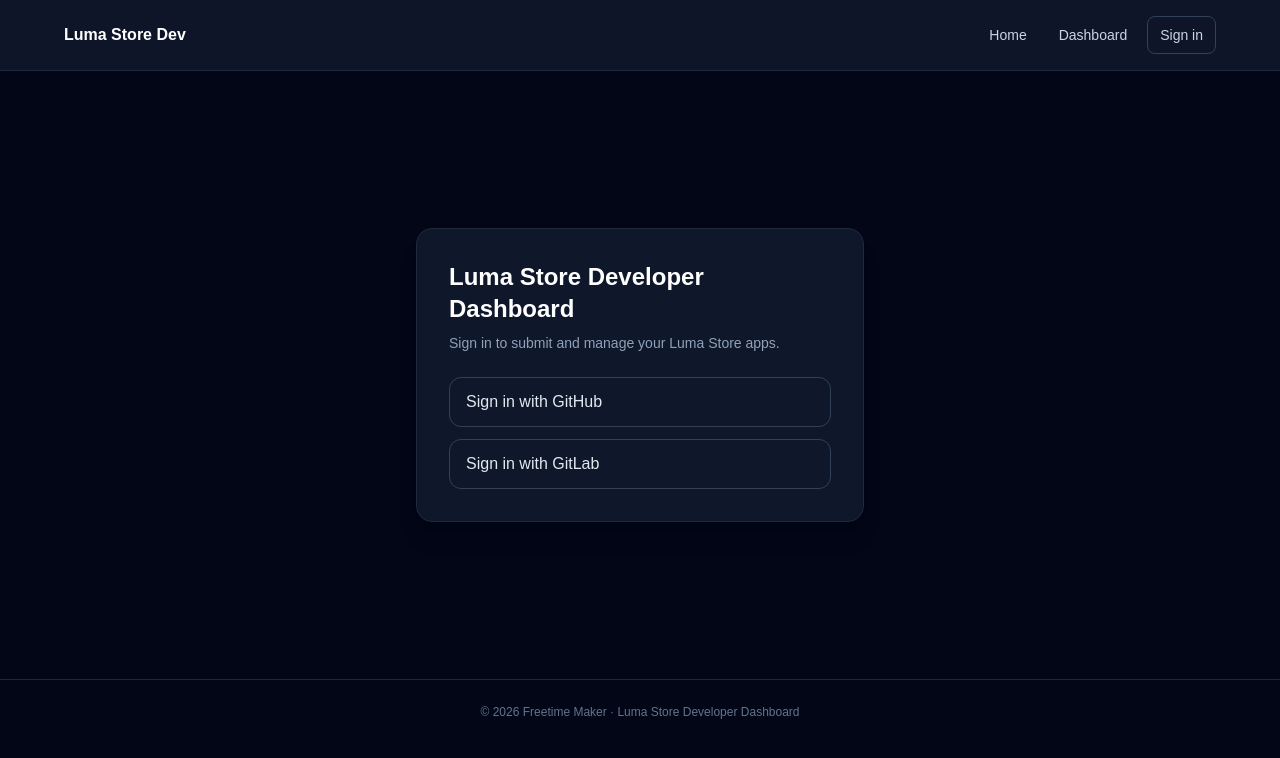
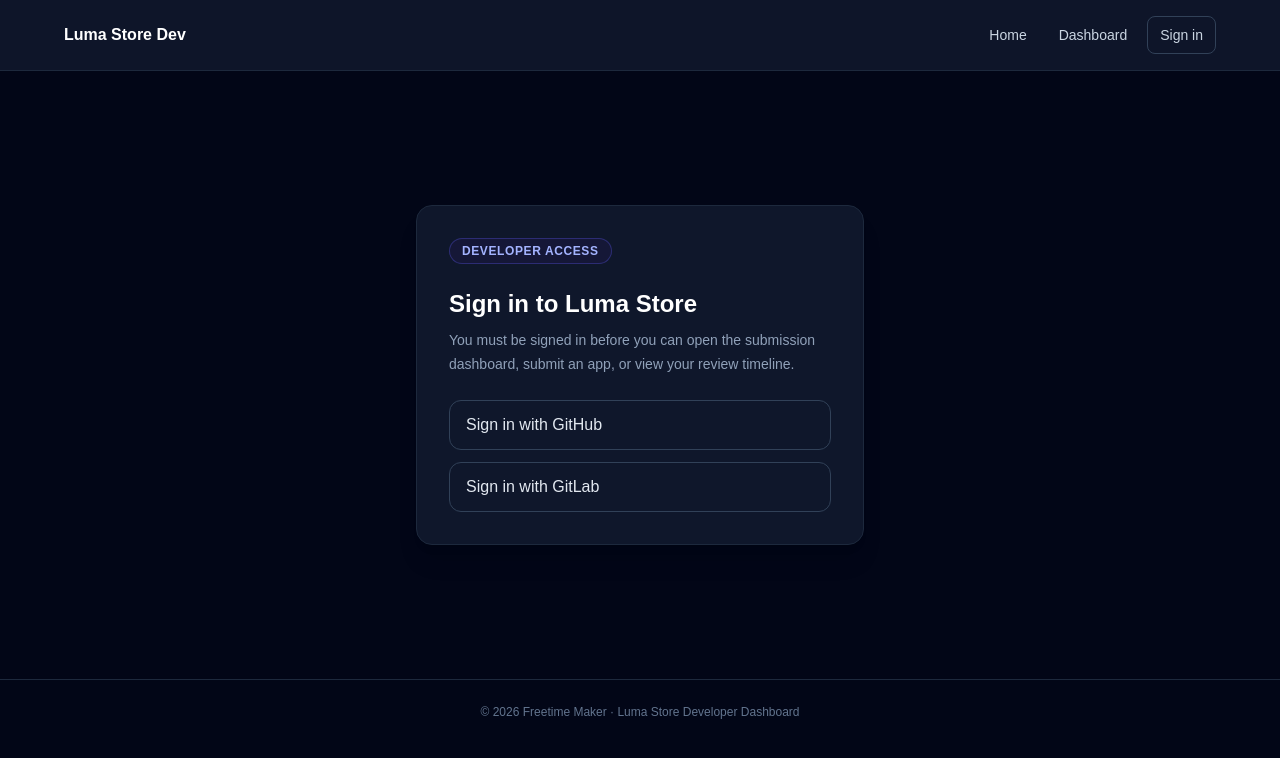
Before and after one commit to FreetimeMaker/Luma-Store-Dev-Dashboard, a Next.js app: page /login in a window 1280 px wide. Shown: the top 758 px of the page. Built offline with nearby package versions, Linux system fonts and the light colour scheme; no server answers.

Commit message:
Keep Luma Store login inside developer dashboard

```diff
--- a/app/login/page.tsx
+++ b/app/login/page.tsx
@@ -1,27 +1,65 @@
 "use client";
-import React from "react";
+
+import React, { Suspense, useEffect, useMemo } from "react";
+import { useRouter, useSearchParams } from "next/navigation";
 import { createClient } from "@/lib/supabase/client";
 
-export default function LoginPage() {
-  const supabase = createClient();
+function safeNext(value: string | null) {
+  return value?.startsWith("/dashboard") ? value : "/dashboard";
+}
+
+function LoginContent() {
+  const supabase = useMemo(() => createClient(), []);
+  const router = useRouter();
+  const searchParams = useSearchParams();
+  const next = safeNext(searchParams.get("next"));
+
+  useEffect(() => {
+    supabase.auth.getUser().then(({ data }) => {
+      if (data.user) router.replace(next);
+    });
+  }, [next, router, supabase]);
+
   async function redirectTo(provider: "github" | "gitlab") {
-    const origin = window.location.origin;
+    const configuredSiteUrl = process.env.NEXT_PUBLIC_SITE_URL?.replace(/\/$/, "");
+    const origin = configuredSiteUrl || window.location.origin;
+    const callbackUrl = `${origin}/auth/callback?next=${encodeURIComponent(next)}`;
+
     const { error } = await supabase.auth.signInWithOAuth({
       provider,
-      options: { redirectTo: `${origin}/auth/callback` },
+      options: { redirectTo: callbackUrl },
     });
+
     if (error) console.error("Login error:", error.message);
   }
+
   return (
     <main className="flex min-h-[70vh] items-center justify-center p-6">
       <div className="w-full max-w-md rounded-2xl border border-slate-800 bg-slate-900 p-8 shadow-xl">
-        <h1 className="text-2xl font-semibold text-white">Luma Store Developer Dashboard</h1>
-        <p className="mt-2 text-sm text-slate-400">Sign in to submit and manage your Luma Store apps.</p>
+        <div className="mb-6 inline-flex rounded-full border border-indigo-500/30 bg-indigo-950/40 px-3 py-1 text-xs font-semibold uppercase tracking-wider text-indigo-300">
+          Developer access
+        </div>
+        <h1 className="text-2xl font-semibold text-white">Sign in to Luma Store</h1>
+        <p className="mt-2 text-sm leading-6 text-slate-400">
+          You must be signed in before you can open the submission dashboard, submit an app, or view your review timeline.
+        </p>
         <div className="mt-6 flex flex-col gap-3">
-          <button onClick={() => redirectTo("github")} className="rounded-xl border border-slate-700 px-4 py-3 text-left font-medium text-slate-200 hover:bg-slate-800">Sign in with GitHub</button>
-          <button onClick={() => redirectTo("gitlab")} className="rounded-xl border border-slate-700 px-4 py-3 text-left font-medium text-slate-200 hover:bg-slate-800">Sign in with GitLab</button>
+          <button onClick={() => redirectTo("github")} className="rounded-xl border border-slate-700 px-4 py-3 text-left font-medium text-slate-200 transition hover:bg-slate-800">
+            Sign in with GitHub
+          </button>
+          <button onClick={() => redirectTo("gitlab")} className="rounded-xl border border-slate-700 px-4 py-3 text-left font-medium text-slate-200 transition hover:bg-slate-800">
+            Sign in with GitLab
+          </button>
         </div>
       </div>
     </main>
   );
 }
+
+export default function LoginPage() {
+  return (
+    <Suspense fallback={<div className="flex min-h-[70vh] items-center justify-center text-slate-400">Loading…</div>}>
+      <LoginContent />
+    </Suspense>
+  );
+}
```
